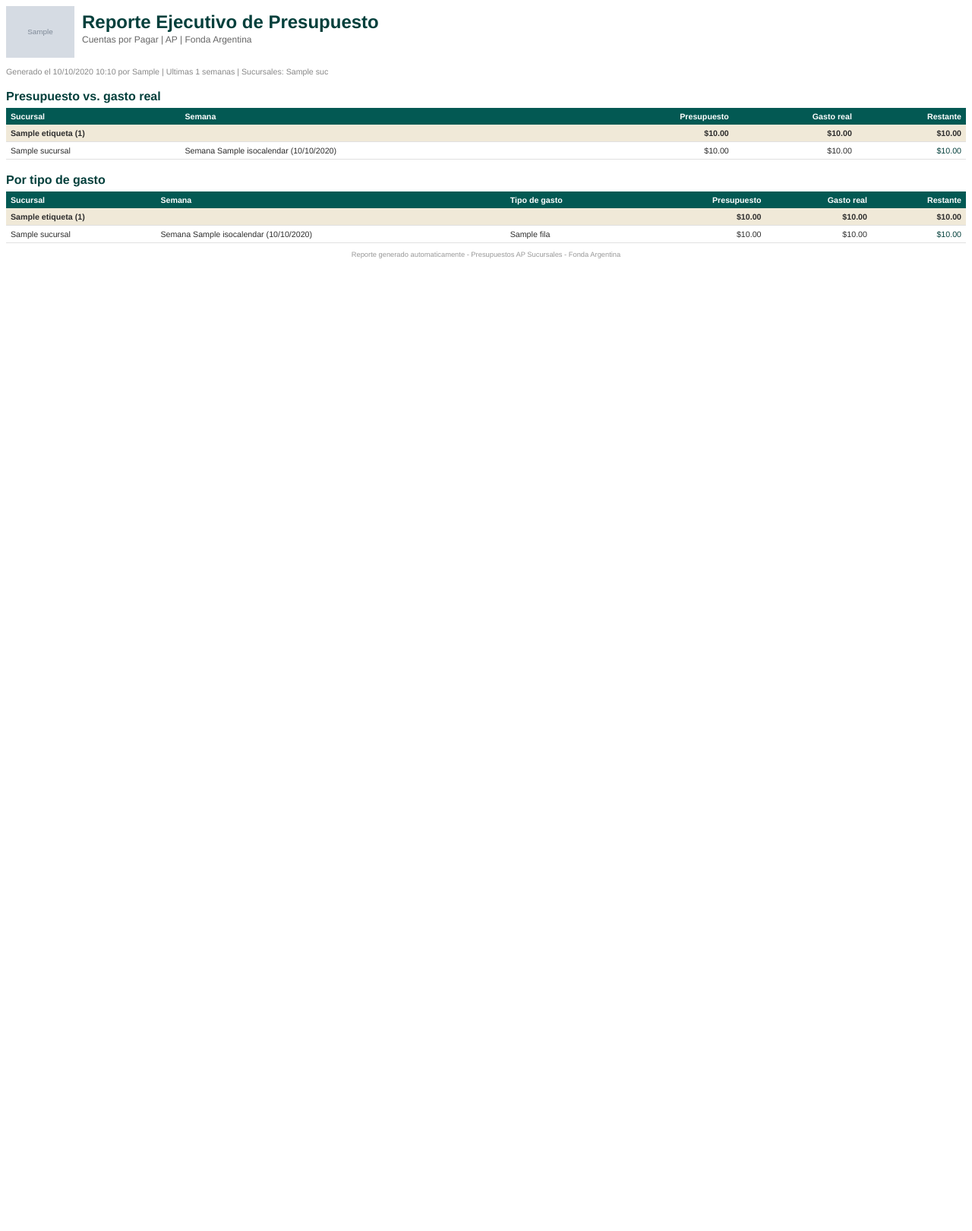
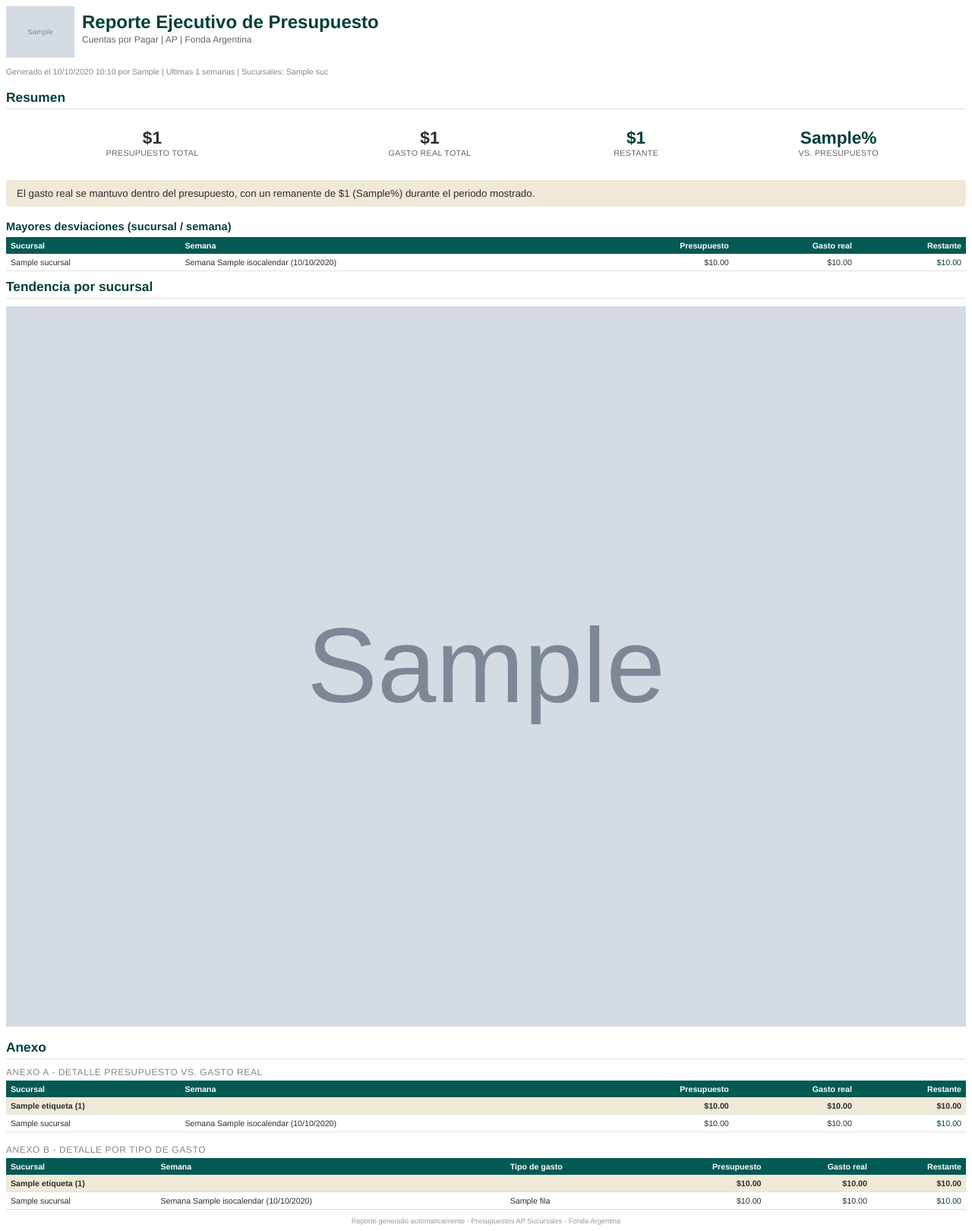
Before and after one commit to javierviniegra/presupuestos_semanales_AP_FAR, a Django app: template presupuestos/templates/presupuestos/reporte_pdf.html in a window 1280 px wide. Shown: the whole page at 76% size. Before the commit the page ends 340 px from the top, so only its background shows below. Run offline with Django 4.2, Linux system fonts and the light colour scheme; the template is opened without the code that fills it: most values are stand-ins (such as "Sample title", 1, 10 or a date in 2020); grey boxes marked "Sample" are stand-in pictures.

Commit message:
Restructure the PDF into a real executive report: summary, charts, appendix
Previous version was just the raw dashboard tables - fine as a reference,
wrong as the front matter of an "executive" report. New structure:

  1. Resumen: 4 KPIs (presupuesto/gasto real/restante/% variacion) plus a
     one-line auto-generated narrative, and a "mayores desviaciones" table
     (worst 8 sucursal/semana rows by restante, only among rows that
     actually have a captured presupuesto - a row with no budget entered
     isn't "over budget", it's just not measured yet).
  2. Tendencia por sucursal: the same 3-line charts as the dashboard,
     rendered as static PNGs via matplotlib (xhtml2pdf doesn't run JS, so
     Chart.js can't render here) - same colors/series for consistency.
  3. Anexo A/B: the detailed tables, explicitly labeled and pushed to
     their own pages via page-break-before, exactly where detail data
     belongs in this kind of report.

matplotlib added as a dependency (Agg backend, headless). More sections
can still get added incrementally as the user asked - this is v2, not
final.

Verified against the real dev DB with a temp throwaway account (deleted
after, along with test Presupuesto rows): confirmed page order via text
extraction (Resumen -> Tendencia por sucursal -> Anexo A), confirmed 3
embedded images (2 charts + logo) for 2 selected sucursales, visually
inspected an extracted chart PNG (matches the dashboard's Chart.js
styling), and confirmed the KPI/narrative/top-variances numbers update
correctly after adding a real Presupuesto row (percent variance, over vs
under-budget wording, and the top-variances table all changed as
expected).

Co-Authored-By: Claude Sonnet 5 <noreply@anthropic.com>

```diff
--- a/presupuestos/templates/presupuestos/reporte_pdf.html
+++ b/presupuestos/templates/presupuestos/reporte_pdf.html
@@ -13,7 +13,8 @@
   }
   body { font-family: Helvetica, Arial, sans-serif; font-size: 9pt; color: #2d2d2d; }
   h1 { color: #023f3b; font-size: 18pt; margin: 0 0 2px; }
-  h2 { color: #023f3b; font-size: 12pt; margin: 18px 0 6px; }
+  h2 { color: #023f3b; font-size: 13pt; margin: 0 0 10px; border-bottom: 1px solid #e1e0d9; padding-bottom: 4px; }
+  h3 { color: #023f3b; font-size: 11pt; margin: 16px 0 6px; }
   .subtitulo { color: #666; font-size: 9pt; margin: 0 0 12px; }
   .meta { color: #888; font-size: 8pt; margin-bottom: 18px; }
   table { width: 100%; border-collapse: collapse; margin-bottom: 10px; }
@@ -25,6 +26,21 @@
   .restante-pos { color: #023f3b; }
   #footer_content { font-size: 7pt; color: #999; text-align: center; }
   .logo { width: 90px; }
+  .salto { page-break-before: always; }
+
+  .kpis { width: 100%; margin: 14px 0 20px; }
+  .kpis td { border: none; text-align: center; padding: 10px 4px; }
+  .kpi-valor { font-size: 17pt; font-weight: bold; }
+  .kpi-etiqueta { font-size: 8pt; color: #666; text-transform: uppercase; letter-spacing: 0.03em; }
+  .kpi-verde { color: #023f3b; }
+  .kpi-rojo { color: #ba2121; }
+  .kpi-neutro { color: #2d2d2d; }
+
+  .narrativa { font-size: 10pt; background: #f0e9d8; padding: 10px 14px; border-radius: 4px; margin-bottom: 18px; }
+
+  .anexo-titulo { color: #898781; font-size: 9pt; text-transform: uppercase; letter-spacing: 0.05em; margin: 0 0 4px; }
+
+  .grafica-img { width: 100%; margin-bottom: 14px; }
 </style>
 </head>
 <body>
@@ -46,7 +62,76 @@
   {% for suc in sucursales_seleccionadas %}{{ suc.nombre }}{% if not forloop.last %}, {% endif %}{% empty %}(ninguna){% endfor %}
 </p>
 
-<h2>Presupuesto vs. gasto real</h2>
+<h2>Resumen</h2>
+
+<table class="kpis">
+  <tr>
+    <td>
+      <div class="kpi-valor kpi-neutro">${{ total_presupuesto|floatformat:0 }}</div>
+      <div class="kpi-etiqueta">Presupuesto total</div>
+    </td>
+    <td>
+      <div class="kpi-valor kpi-neutro">${{ total_gasto_real|floatformat:0 }}</div>
+      <div class="kpi-etiqueta">Gasto real total</div>
+    </td>
+    <td>
+      <div class="kpi-valor {% if total_restante < 0 %}kpi-rojo{% else %}kpi-verde{% endif %}">${{ total_restante|floatformat:0 }}</div>
+      <div class="kpi-etiqueta">Restante</div>
+    </td>
+    <td>
+      <div class="kpi-valor {% if pct_variacion > 0 %}kpi-rojo{% else %}kpi-verde{% endif %}">
+        {% if pct_variacion is not None %}{{ pct_variacion }}%{% else %}N/D{% endif %}
+      </div>
+      <div class="kpi-etiqueta">Vs. presupuesto</div>
+    </td>
+  </tr>
+</table>
+
+<div class="narrativa">
+  {% if total_presupuesto == 0 %}
+    No hay presupuesto capturado para el periodo y sucursales seleccionadas. El gasto real mostrado no tiene contra qué compararse todavia.
+  {% elif total_restante < 0 %}
+    El gasto real supero el presupuesto en ${{ total_restante|floatformat:0|slice:"1:" }} ({{ pct_variacion }}%) durante el periodo mostrado.
+  {% else %}
+    El gasto real se mantuvo dentro del presupuesto, con un remanente de ${{ total_restante|floatformat:0 }} ({{ pct_variacion }}%) durante el periodo mostrado.
+  {% endif %}
+</div>
+
+{% if mayores_desviaciones %}
+<h3>Mayores desviaciones (sucursal / semana)</h3>
+<table>
+  <thead>
+    <tr>
+      <th>Sucursal</th><th>Semana</th>
+      <th class="num">Presupuesto</th><th class="num">Gasto real</th><th class="num">Restante</th>
+    </tr>
+  </thead>
+  <tbody>
+    {% for fila in mayores_desviaciones %}
+    <tr>
+      <td>{{ fila.sucursal.nombre }}</td>
+      <td>Semana {{ fila.semana|date:"W" }} ({{ fila.semana|date:"d/m/Y" }})</td>
+      <td class="num">${{ fila.presupuesto|floatformat:2 }}</td>
+      <td class="num">${{ fila.gasto_real|floatformat:2 }}</td>
+      <td class="num {% if fila.restante < 0 %}restante-neg{% else %}restante-pos{% endif %}">${{ fila.restante|floatformat:2 }}</td>
+    </tr>
+    {% endfor %}
+  </tbody>
+</table>
+{% endif %}
+
+{% if graficas_imagenes %}
+<div class="salto"></div>
+<h2>Tendencia por sucursal</h2>
+{% for g in graficas_imagenes %}
+<img class="grafica-img" src="{{ g.imagen }}">
+{% endfor %}
+{% endif %}
+
+<div class="salto"></div>
+<h2>Anexo</h2>
+
+<p class="anexo-titulo">Anexo A - Detalle presupuesto vs. gasto real</p>
 {% if grupos_general %}
 <table>
   <thead>
@@ -79,7 +164,7 @@
 <p>Sin datos para el filtro actual.</p>
 {% endif %}
 
-<h2>Por tipo de gasto</h2>
+<p class="anexo-titulo" style="margin-top: 16px;">Anexo B - Detalle por tipo de gasto</p>
 {% if grupos_tipo %}
 <table>
   <thead>
--- a/requirements.txt
+++ b/requirements.txt
@@ -4,3 +4,4 @@ mysqlclient>=2.2.8
 python-dotenv>=1.2.3
 openpyxl>=3.1.5
 xhtml2pdf>=0.2.17
+matplotlib>=3.11.1
```
Also changed, not shown: presupuestos/views.py (+50 -0 lines).
